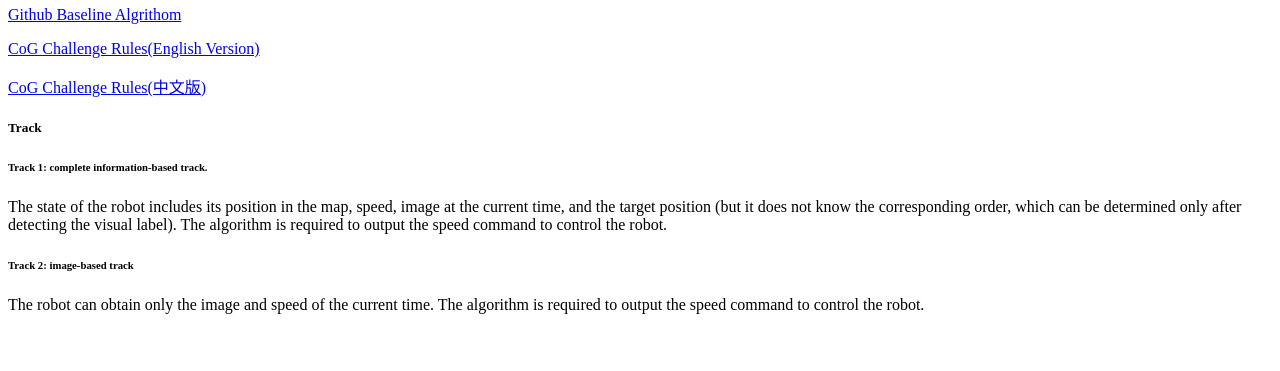
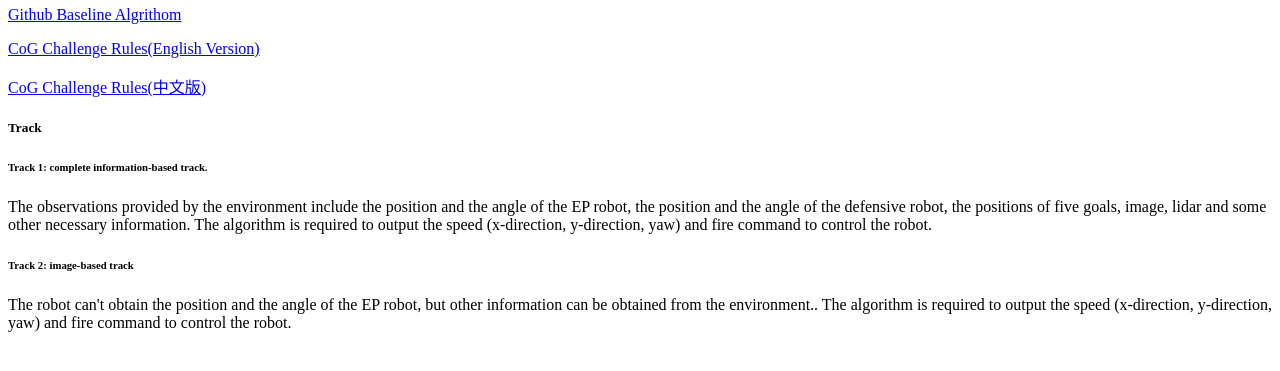
Before and after one commit to liushasha2021/EvalAI-CoG, a Python web app: template templates/description.html in a window 1280 px wide. Shown: the part 230-601 px from the top of the page. Run offline with Jinja, Linux system fonts and the light colour scheme; the template is opened without the code that fills it, so the values that code supplies are empty.

Commit message:
Update description.html

```diff
--- a/templates/description.html
+++ b/templates/description.html
@@ -8,12 +8,12 @@
 </p>
 <p><a href="https://github.com/liushasha2021/EvalAI-CoG/blob/challenge/templates/a.gif">Demo Vidio</a></p>
 <p><a href="https://github.com/DRL-CASIA/COG-sim2real-challenge">Github Baseline Algrithom</a></p>
-<p><a href="https://github.com/DRL-CASIA/COG-sim2real-challenge/blob/main/CoG%20Challenge%20Rules1.3.pdf">CoG Challenge Rules(English Version)</a></p>
-<p><a href="https://github.com/DRL-CASIA/COG-sim2real-challenge/blob/main/2022%20CoG%20RoboMaster%20Sim2Real%20Challenge%E8%A7%84%E5%88%99%E6%89%8B%E5%86%8C1.3.pdf">CoG Challenge Rules(中文版)</a></p>
+<p><a href="https://github.com/DRL-CASIA/COG-sim2real-challenge/blob/main/2022%20CoG%20RoboMaster%20Sim2Real%20Challenge%20Rules-EN-v1.4.pdf">CoG Challenge Rules(English Version)</a></p>
+<p><a href="https://github.com/DRL-CASIA/COG-sim2real-challenge/blob/main/2022%20CoG%20RoboMaster%20Sim2Real%20Challenge%20Rules-CN-v1.4.pdf">CoG Challenge Rules(中文版)</a></p>
 
 <h5>Track</h5>
 <h6>Track 1: complete information-based track.</h6>
-<p>The state of the robot includes its position in the map, speed, image at the current time, and the target position (but it does not know the corresponding order, which can be determined only after detecting the visual label). The algorithm is required to output the speed command to control the robot.</p>
+<p>The observations provided by the environment include the position and the angle of the EP robot, the position and the angle of the defensive robot, the positions of five goals, image, lidar and some other necessary information.  The algorithm is required to output the speed (x-direction, y-direction, yaw) and fire command  to control the robot.</p>
 
 <h6>Track 2: image-based track</h6>
-<p>The robot can obtain only the image and speed of the current time. The algorithm is required to output the speed command to control the robot.</p>
+<p>The robot can't obtain the position and the angle of the EP robot, but other information can be obtained from the environment.. The algorithm is required to output the speed (x-direction, y-direction, yaw) and fire command  to control the robot.</p>
```
